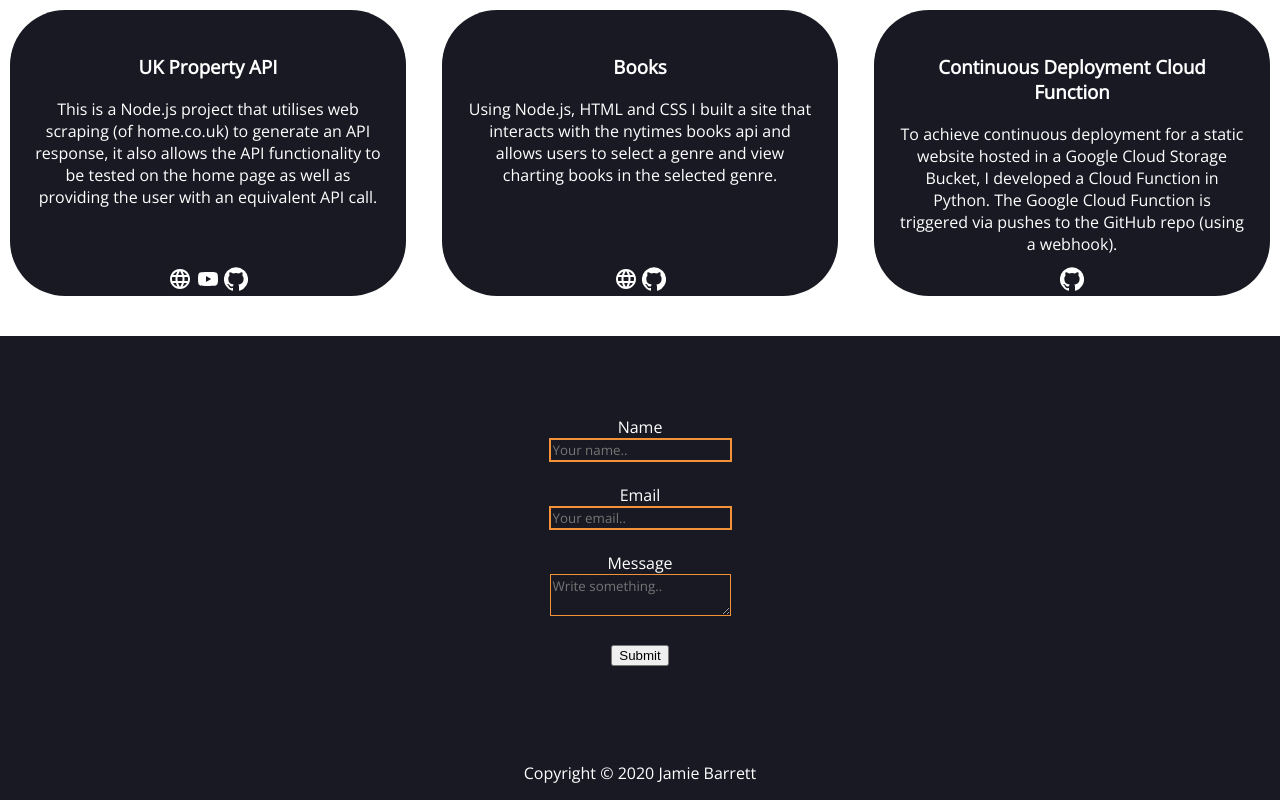
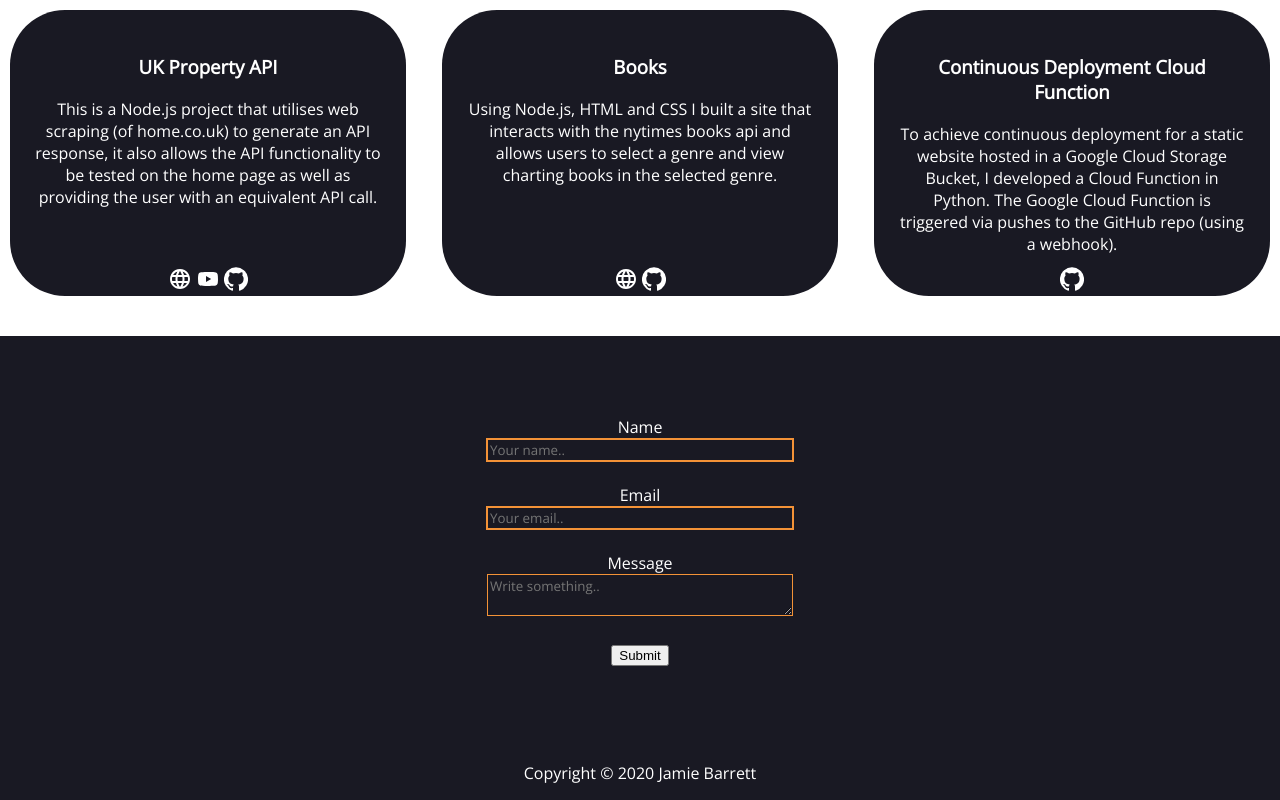
Before and after one commit to jb-0/site-react, a React (Create React App) app: page / in a window 1280 px wide. Shown: the part 491-1291 px from the top of the page. Built offline with nearby package versions, Linux system fonts and the light colour scheme.

Commit message:
Finalised styling for contact form

```diff
--- a/public/styles.css
+++ b/public/styles.css
@@ -67,4 +67,5 @@ body {
     border-style: solid;
     border-color:  #F39237;
     color: white;
+    width: 300px;
 }
--- a/src/components/ContactForm.jsx
+++ b/src/components/ContactForm.jsx
@@ -2,7 +2,8 @@ import React from "react";
 
 function ContactForm() {
   return (
-    <form class="contact-form" action="">
+    <div class="contact-form">
+      <form action="">
         <label for="name">Name{" "}</label><br />
         <input
           type="text"
@@ -31,6 +32,7 @@ function ContactForm() {
 
         <input type="submit" value="Submit"></input>
       </form>
+    </div>
   );
 }
 
```
Lines whose indentation alone changed are shown as unchanged.
